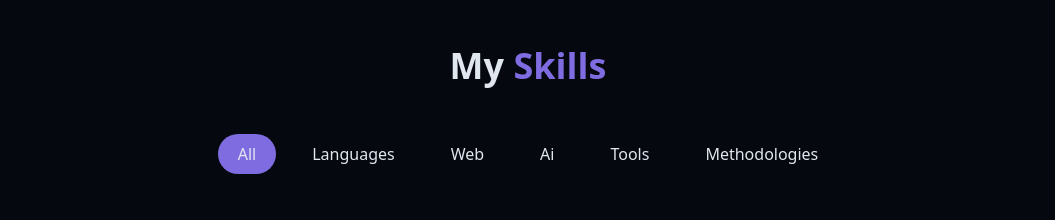
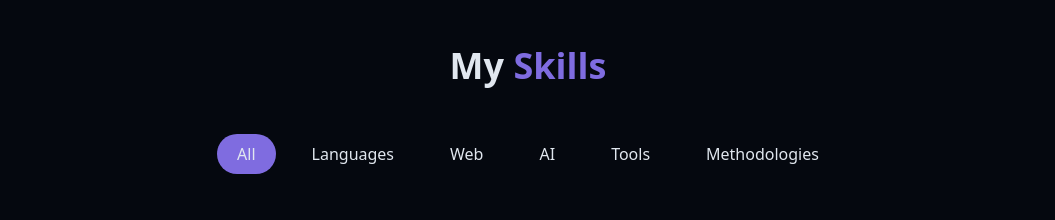
Before and after one commit to grudzinskio/Personal_Website, a React (Vite) app: page / in a window 1280 px wide. Shown: the part 1920-2140 px from the top of the page, without its empty margins (128-1183 px from the left). Built offline with nearby package versions, Linux system fonts and the light colour scheme.

Commit message:
capat AI

```diff
--- a/src/components/SkillsSection.jsx
+++ b/src/components/SkillsSection.jsx
@@ -21,15 +21,15 @@ const skills = [
     { name: "Redux", category: "web" },
 
     // AI/ML
-    { name: "Scikit-learn", category: "ai" },
-    { name: "Pandas", category: "ai" },
-    { name: "NumPy", category: "ai" },
-    { name: "TensorFlow", category: "ai" },
-    { name: "LangChain", category: "ai" },
-    { name: "LangGraph", category: "ai" },
-    { name: "LLMs", category: "ai" },
-    { name: "Generative AI", category: "ai" },
-    { name: "RAG", category: "ai" },
+    { name: "Scikit-learn", category: "AI" },
+    { name: "Pandas", category: "AI" },
+    { name: "NumPy", category: "AI" },
+    { name: "TensorFlow", category: "AI" },
+    { name: "LangChain", category: "AI" },
+    { name: "LangGraph", category: "AI" },
+    { name: "LLMs", category: "AI" },
+    { name: "Generative AI", category: "AI" },
+    { name: "RAG", category: "AI" },
 
     // Databases & Tools
     { name: "Git", category: "tools" },
@@ -47,7 +47,7 @@ const categories = [
     "all",
     "languages",
     "web",
-    "ai",
+    "AI",
     "tools",
     "methodologies"
 ];
@@ -73,13 +73,13 @@ export const SkillsSection = () => {
                             key={key}
                             onClick={() => setActiveCategory(category)}
                             className={cn(
-                                "px-5 py-2 rounded-full transition-colors duration-300 capitalize",
+                                "px-5 py-2 rounded-full transition-colors duration-300",
                                 activeCategory === category
                                     ? "bg-primary text-primary-foreground"
                                     : "bg-secondary/70 text-foreground hover:bg-secondary"
                             )}
                         >
-                            {category}
+                            {category === "AI" ? "AI" : category.charAt(0).toUpperCase() + category.slice(1).toLowerCase()}
                         </button>
                     ))}
                 </div>
```
